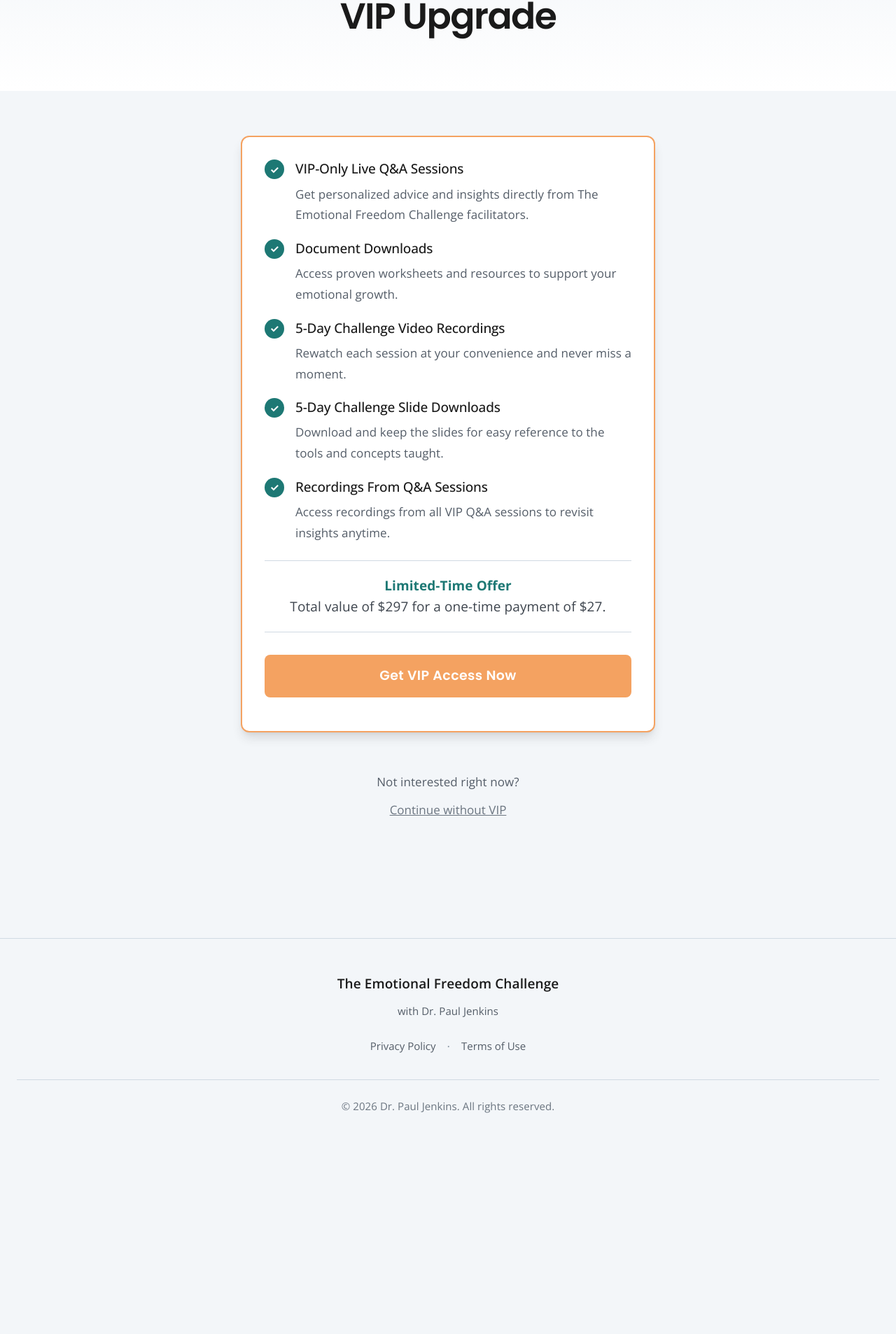
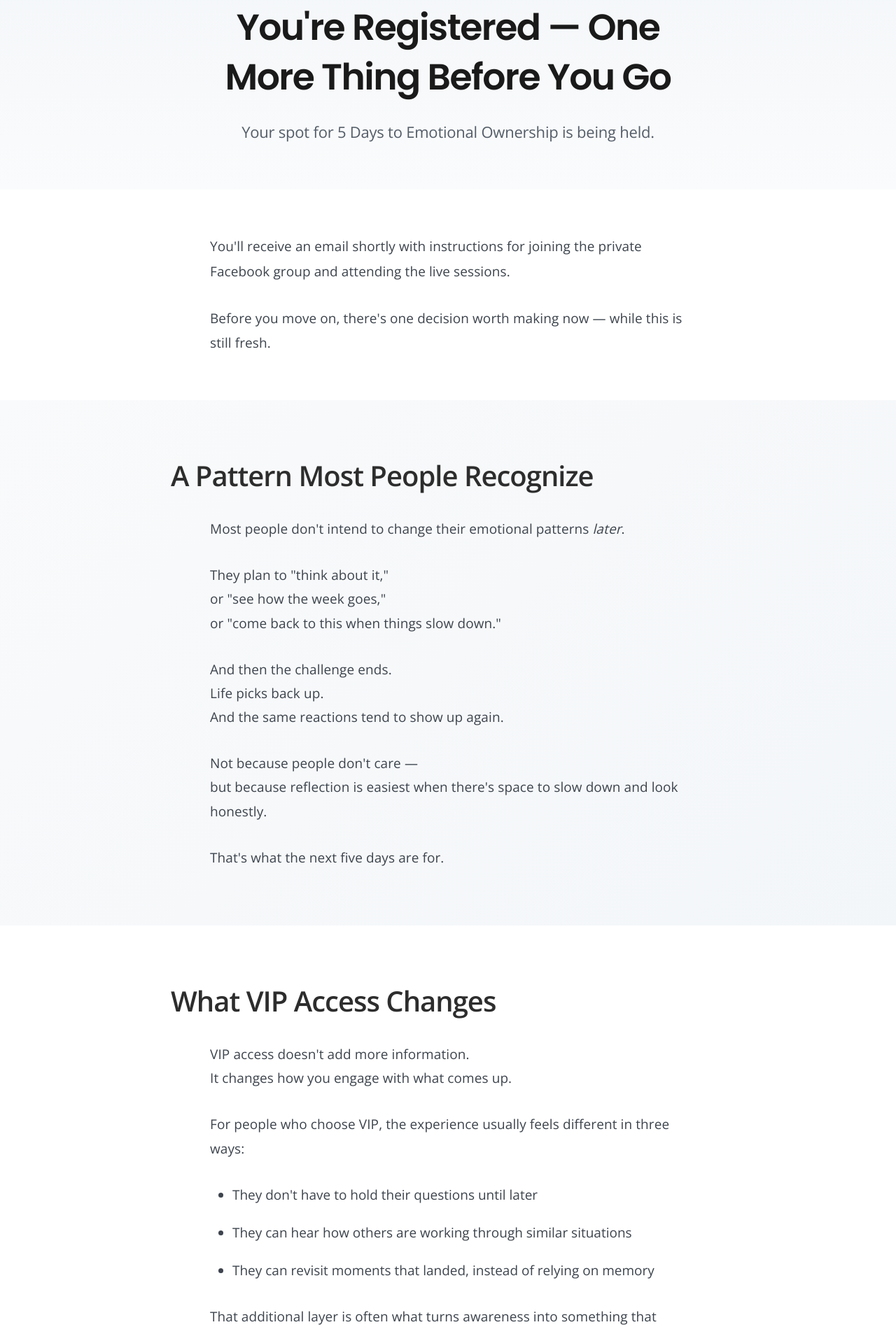
Before and after one commit to rbradshaw9/emotionalfreedomchallenge, a Next.js app: page /vip in a window 1280 px wide. Shown: the part 186-2093 px from the top of the page at 70% size. Before the commit the page ends 1812 px from the top, so only its background shows below. Built offline with nearby package versions, Linux system fonts and the light colour scheme.

Commit message:
VIP page rewrite: new copy with calm, thoughtful approach and beautiful design

```diff
--- a/app/vip/page.module.css
+++ b/app/vip/page.module.css
@@ -3,8 +3,9 @@
 }
 
 .hero {
-  padding: var(--space-20) 0 var(--space-12);
-  background: linear-gradient(to bottom, var(--color-gray-50), var(--color-white));
+  padding: var(--space-24) 0 var(--space-16);
+  background: linear-gradient(180deg, #F3F6F9 0%, #FAFBFC 100%);
+  position: relative;
 }
 
 .hero h1 {
@@ -19,305 +20,293 @@
 .subtitle {
   font-size: var(--text-xl);
   color: var(--color-gray-600);
-  line-height: var(--leading-relaxed);
+  line-height: 1.7;
   text-align: center;
-  max-width: 650px;
+  max-width: 700px;
   margin: 0 auto;
+  letter-spacing: -0.01em;
 }
 
-.offerSection {
+.confirmationSection {
   padding: var(--space-16) 0;
+  background-color: var(--color-white);
 }
 
-.offerCard {
+.confirmationSection p {
+  font-size: var(--text-lg);
+  color: var(--color-gray-700);
+  line-height: 1.85;
+  margin-bottom: var(--space-8);
+  max-width: 680px;
+  margin-left: auto;
+  margin-right: auto;
+}
+
+.confirmationSection p:last-child {
+  margin-bottom: 0;
+}
+
+.patternSection {
+  padding: var(--space-20) 0;
+  background: linear-gradient(135deg, #F9FAFB 0%, #F3F6F9 100%);
+}
+
+.patternSection h2 {
+  margin-bottom: var(--space-8);
+}
+
+.patternSection p {
+  font-size: var(--text-lg);
+  color: var(--color-gray-700);
+  line-height: 1.8;
+  margin-bottom: var(--space-8);
+  max-width: 680px;
+  margin-left: auto;
+  margin-right: auto;
+}
+
+.patternSection p:last-child {
+  margin-bottom: 0;
+}
+
+.valueSection {
+  padding: var(--space-20) 0;
   background-color: var(--color-white);
-  border: 2px solid var(--color-accent);
+}
+
+.valueSection h2 {
+  margin-bottom: var(--space-8);
+}
+
+.valueSection p {
+  font-size: var(--text-lg);
+  color: var(--color-gray-700);
+  line-height: 1.8;
+  margin-bottom: var(--space-8);
+  max-width: 680px;
+  margin-left: auto;
+  margin-right: auto;
+}
+
+.valueSection p:last-child {
+  margin-bottom: 0;
+}
+
+.valueSection ul {
+  margin: var(--space-8) 0;
+  padding-left: var(--space-8);
+  max-width: 680px;
+  margin-left: auto;
+  margin-right: auto;
+}
+
+.valueSection li {
+  font-size: var(--text-lg);
+  color: var(--color-gray-700);
+  line-height: 1.8;
+  margin-bottom: var(--space-5);
+}
+
+.valueSection li:last-child {
+  margin-bottom: 0;
+}
+
+.featuresSection {
+  padding: var(--space-20) 0;
+  background-color: var(--color-gray-50);
+}
+
+.featuresSection h2 {
+  margin-bottom: var(--space-12);
+}
+
+.featureCards {
+  display: grid;
+  grid-template-columns: repeat(auto-fit, minmax(280px, 1fr));
+  gap: var(--space-8);
+  margin-top: var(--space-8);
+}
+
+.featureCard {
+  background-color: var(--color-white);
+  border: 1.5px solid var(--color-gray-200);
   border-radius: var(--radius-xl);
   padding: var(--space-8);
-  box-shadow: var(--shadow-lg);
-  position: relative;
+  box-shadow: 0 4px 20px -4px rgba(0, 0, 0, 0.08);
+  transition: all 0.2s ease;
 }
 
-.badge {
-  position: absolute;
-  top: -12px;
-  left: 50%;
-  transform: translateX(-50%);
-  background-color: var(--color-accent);
-  color: var(--color-white);
-  padding: var(--space-2) var(--space-6);
-  border-radius: var(--radius-lg);
-  font-size: var(--text-sm);
-  font-weight: var(--font-semibold);
-  letter-spacing: 0.5px;
+.featureCard:hover {
+  transform: translateY(-2px);
+  box-shadow: 0 8px 30px -6px rgba(29, 120, 116, 0.15);
+  border-color: var(--color-primary);
 }
 
-.offerCard h2 {
-  text-align: center;
-  margin-top: var(--space-4);
+.featureCard h3 {
+  font-size: var(--text-xl);
+  color: var(--color-primary);
+  margin-bottom: var(--space-4);
+  font-weight: 600;
+}
+
+.featureCard p {
+  font-size: var(--text-base);
+  color: var(--color-gray-700);
+  line-height: 1.7;
   margin-bottom: var(--space-4);
 }
 
-.offerDescription {
-  text-align: center;
-  color: var(--color-gray-600);
-  margin-bottom: var(--space-8);
-  font-size: var(--text-lg);
+.featureCard p:last-child {
+  margin-bottom: 0;
 }
 
-.priceSection {
-  text-align: center;
-  margin-bottom: var(--space-8);
-  padding: var(--space-5) 0;
-  border-top: 1px solid var(--color-border);
-  border-bottom: 1px solid var(--color-border);
+.pricingSection {
+  padding: var(--space-20) 0;
+  background-color: var(--color-white);
 }
 
-.price {
-  display: flex;
-  flex-direction: column;
-  align-items: center;
-  gap: var(--space-2);
+.pricingSection h2 {
+  margin-bottom: var(--space-8);
 }
 
-.priceAmount {
-  font-size: var(--text-5xl);
-  font-weight: var(--font-bold);
-  color: var(--color-primary);
-}
-
-.priceLabel {
-  font-size: var(--text-base);
-  color: var(--color-gray-600);
-}
-
-.valueLine {
+.pricingSection p {
   font-size: var(--text-lg);
   color: var(--color-gray-700);
-  line-height: var(--leading-relaxed);
-  margin: 0;
-}
-
-.valueLine strong {
-  color: var(--color-primary);
-}
-
-.features {
+  line-height: 1.8;
   margin-bottom: var(--space-6);
 }
 
-.features h3 {
-  font-size: var(--text-xl);
-  margin-bottom: var(--space-6);
+.pricingSection p:last-child {
+  margin-bottom: 0;
 }
 
-.feature {
-  display: flex;
-  gap: var(--space-4);
-  margin-bottom: var(--space-5);
-  align-items: flex-start;
+.pricingSection strong {
+  color: var(--color-primary);
+  font-weight: 600;
+  font-size: var(--text-2xl);
 }
 
-.featureIcon {
-  flex-shrink: 0;
-  width: 28px;
-  height: 28px;
-  background-color: var(--color-primary);
-  color: var(--color-white);
-  border-radius: 50%;
-  display: flex;
-  align-items: center;
-  justify-content: center;
-  font-weight: var(--font-bold);
-  font-size: var(--text-sm);
-}
-
-.featureContent h4 {
-  font-size: var(--text-lg);
-  margin-bottom: var(--space-2);
-  color: var(--color-gray-900);
-}
-
-.featureContent p {
-  margin-bottom: 0;
+.pricingSection em {
   color: var(--color-gray-600);
   font-size: var(--text-base);
 }
 
-.guarantee {
+.decisionSection {
+  padding: var(--space-20) 0;
+  background: linear-gradient(135deg, #F9FAFB 0%, #F3F6F9 100%);
+}
+
+.decisionSection h2 {
+  margin-bottom: var(--space-8);
+}
+
+.decisionSection p {
+  font-size: var(--text-lg);
+  color: var(--color-gray-700);
+  line-height: 1.8;
+  margin-bottom: var(--space-8);
+  max-width: 680px;
+  margin-left: auto;
+  margin-right: auto;
+}
+
+.decisionSection p:last-child {
+  margin-bottom: 0;
+}
+
+.decisionSection ul {
+  margin: var(--space-8) 0;
+  padding-left: var(--space-8);
+  max-width: 680px;
+  margin-left: auto;
+  margin-right: auto;
+}
+
+.decisionSection li {
+  font-size: var(--text-lg);
+  color: var(--color-gray-700);
+  line-height: 1.8;
+  margin-bottom: var(--space-5);
+}
+
+.decisionSection li:last-child {
+  margin-bottom: 0;
+}
+
+.ctaSection {
+  padding: var(--space-20) 0;
+  background-color: var(--color-white);
+}
+
+.ctaLabel {
   text-align: center;
-  font-size: var(--text-sm);
+  font-size: var(--text-2xl);
+  font-weight: 600;
+  color: var(--color-gray-900);
+  margin-bottom: var(--space-2);
+}
+
+.ctaSubtext {
+  text-align: center;
+  font-size: var(--text-base);
   color: var(--color-gray-600);
-  margin-bottom: 0;
-  padding: var(--space-4);
-  background-color: var(--color-gray-50);
-  border-radius: var(--radius-md);
+  margin-bottom: var(--space-8);
 }
 
 .secondaryPath {
-  margin-top: var(--space-8);
   text-align: center;
-  padding: var(--space-6);
+  padding-top: var(--space-6);
+  border-top: 1px solid var(--color-gray-200);
 }
 
-.secondaryPath p {
+.orText {
+  font-size: var(--text-base);
   color: var(--color-gray-600);
-  margin-bottom: var(--space-3);
-  font-size: var(--text-base);
+  margin-bottom: var(--space-4);
 }
 
 .noThanksLink {
-  color: var(--color-gray-500);
-  text-decoration: underline;
-  font-size: var(--text-base);
+  display: inline-block;
+  color: var(--color-gray-600);
+  text-decoration: none;
+  font-size: var(--text-lg);
   transition: color 0.2s ease;
+  padding: var(--space-3) var(--space-6);
+  border: 1.5px solid var(--color-gray-300);
+  border-radius: var(--radius-lg);
 }
 
 .noThanksLink:hover {
-  color: var(--color-gray-700);
+  color: var(--color-gray-900);
+  border-color: var(--color-gray-400);
 }
 
-.testimonialSection {
+.closingSection {
   padding: var(--space-16) 0;
   background-color: var(--color-gray-50);
 }
 
-.testimonialSection h2 {
-  margin-bottom: var(--space-10);
+.closingSection h2 {
+  margin-bottom: var(--space-6);
 }
 
-.testimonials {
-  display: grid;
-  grid-template-columns: repeat(auto-fit, minmax(280px, 1fr));
-  gap: var(--space-8);
+.closingSection p {
+  font-size: var(--text-lg);
+  color: var(--color-gray-700);
+  line-height: 1.8;
+  margin-bottom: var(--space-6);
+  max-width: 680px;
+  margin-left: auto;
+  margin-right: auto;
 }
 
-.testimonial {
-  background-color: var(--color-white);
-  padding: var(--space-6);
-  border-radius: var(--radius-lg);
-  border: 1.5px solid var(--color-border);
-}
-
-.testimonialQuote {
-  font-size: var(--text-base);
-  font-style: italic;
-  color: var(--color-gray-700);
-  margin-bottom: var(--space-4);
-  line-height: var(--leading-relaxed);
-}
-
-.testimonialAuthor {
-  font-size: var(--text-sm);
-  font-weight: var(--font-semibold);
-  color: var(--color-primary);
+.closingSection p:last-child {
   margin-bottom: 0;
-}
-
-.howItWorksSection {
-  padding: var(--space-16) 0;
-  background: var(--gradient-cool);
-}
-
-.howItWorksSection h2 {
-  margin-bottom: var(--space-10);
-}
-
-.steps {
-  display: grid;
-  grid-template-columns: repeat(auto-fit, minmax(250px, 1fr));
-  gap: var(--space-8);
-}
-
-.step {
-  background-color: var(--color-white);
-  border: 1.5px solid var(--color-gray-200);
-  border-radius: var(--radius-xl);
-  padding: var(--space-8);
-  text-align: center;
-  box-shadow: var(--shadow-sm);
-  transition: all 0.2s ease;
-}
-
-.step:hover {
-  border-color: var(--color-primary);
-  box-shadow: var(--shadow-md);
-  transform: translateY(-2px);
-}
-
-.stepNumber {
-  width: 52px;
-  height: 52px;
-  background: var(--color-primary);
-  color: var(--color-white);
-  border-radius: 50%;
-  display: flex;
-  align-items: center;
-  justify-content: center;
-  font-size: var(--text-2xl);
-  font-weight: var(--font-bold);
-  margin: 0 auto var(--space-4);
-  box-shadow: var(--shadow-sm);
-}
-
-.step h3 {
-  font-size: var(--text-xl);
-  color: var(--color-primary);
-  margin-bottom: var(--space-3);
-}
-
-.step p {
-  margin-bottom: 0;
-  color: var(--color-gray-600);
-}
-
-.faqSection {
-  padding: var(--space-16) 0;
-  background-color: var(--color-white);
-}
-
-.faqSection h2 {
-  margin-bottom: var(--space-10);
-}
-
-.faqs {
-  max-width: 800px;
-  margin: 0 auto;
-}
-
-.faq {
-  background-color: var(--color-gray-50);
-  border: 1px solid var(--color-border);
-  border-radius: var(--radius-lg);
-  padding: var(--space-6);
-  margin-bottom: var(--space-6);
-  transition: all 0.2s ease;
-}
-
-.faq:hover {
-  border-color: var(--color-primary-light);
-  box-shadow: var(--shadow-sm);
-}
-
-.faq:last-child {
-  margin-bottom: 0;
-}
-
-.faq h3 {
-  font-size: var(--text-lg);
-  color: var(--color-primary);
-  margin-bottom: var(--space-3);
-}
-
-.faq p {
-  margin-bottom: 0;
-  color: var(--color-gray-600);
-  line-height: var(--leading-relaxed);
 }
 
 @media (max-width: 768px) {
   .hero {
-    padding: var(--space-16) 0 var(--space-10);
+    padding: var(--space-20) 0 var(--space-12);
   }
 
   .hero h1 {
@@ -327,67 +316,55 @@
 
   .subtitle {
     font-size: var(--text-base);
-    margin-bottom: var(--space-6);
   }
 
-  .offerSection {
+  .confirmationSection {
     padding: var(--space-16) 0;
   }
 
-  .offerCard {
-    padding: var(--space-8) var(--space-5);
+  .confirmationSection p,
+  .patternSection p,
+  .valueSection p,
+  .decisionSection p,
+  .closingSection p {
+    font-size: var(--text-base);
+    line-height: 1.75;
   }
 
-  .priceAmount {
-    font-size: var(--text-4xl);
+  .patternSection,
+  .valueSection,
+  .featuresSection,
+  .pricingSection,
+  .decisionSection,
+  .ctaSection {
+    padding: var(--space-16) 0;
   }
 
-  .feature {
-    padding: var(--space-5);
-  }
-
-  .featureContent h4 {
-    font-size: var(--text-lg);
-  }
-
-  .testimonialSection {
-    padding: var(--space-12) 0;
-  }
-
-  .testimonials {
+  .featureCards {
     grid-template-columns: 1fr;
     gap: var(--space-6);
   }
 
-  .testimonialCard {
-    padding: var(--space-6) var(--space-5);
+  .featureCard {
+    padding: var(--space-6);
   }
 
-  .howItWorksSection {
-    padding: var(--space-12) 0;
+  .ctaLabel {
+    font-size: var(--text-xl);
   }
 
-  .steps {
-    grid-template-columns: 1fr;
-    gap: var(--space-8);
+  .noThanksLink {
+    font-size: var(--text-base);
   }
 
-  .step {
-    padding: var(--space-6) var(--space-5);
-  }
-
-  .faqSection {
-    padding: var(--space-12) 0;
-  }
-
-  .ctaSection {
+  .closingSection {
     padding: var(--space-12) 0;
   }
 }
 
 @media (max-width: 480px) {
   .hero {
-    padding: var(--space-12) 0 var(--space-8);
+    padding: var(--space-16) 0 var(--space-10);
   }
 
   .hero h1 {
@@ -398,15 +375,37 @@
     font-size: var(--text-sm);
   }
 
-  .offerSection {
+  .confirmationSection,
+  .patternSection,
+  .valueSection,
+  .featuresSection,
+  .pricingSection,
+  .decisionSection,
+  .ctaSection {
     padding: var(--space-12) 0;
   }
 
-  .offerCard {
-    padding: var(--space-6) var(--space-4);
+  .confirmationSection p,
+  .patternSection p,
+  .valueSection p,
+  .decisionSection p,
+  .closingSection p {
+    font-size: var(--text-sm);
   }
 
-  .ctaSection {
-    padding: var(--space-12) 0;
+  .featureCard h3 {
+    font-size: var(--text-lg);
+  }
+
+  .pricingSection p {
+    font-size: var(--text-base);
+  }
+
+  .ctaLabel {
+    font-size: var(--text-lg);
+  }
+
+  .closingSection {
+    padding: var(--space-10) 0;
   }
 }
--- a/app/vip/page.tsx
+++ b/app/vip/page.tsx
@@ -7,82 +7,166 @@ export default function VIPPage() {
       <section className={styles.hero}>
         <div className="container container-md">
           <h1 className="text-center text-balance">
-            VIP Upgrade
+            You're Registered — One More Thing Before You Go
           </h1>
+          <p className={styles.subtitle}>
+            Your spot for 5 Days to Emotional Ownership is being held.
+          </p>
         </div>
       </section>
 
-      <section className={styles.offerSection}>
-        <div className="container container-sm">
-          <div className={styles.offerCard}>
-            <div className={styles.features}>
-              <div className={styles.feature}>
-                <div className={styles.featureIcon}>✓</div>
-                <div className={styles.featureContent}>
-                  <h4>VIP-Only Live Q&A Sessions</h4>
-                  <p>Get personalized advice and insights directly from The Emotional Freedom Challenge facilitators.</p>
-                </div>
-              </div>
+      <section className={styles.confirmationSection}>
+        <div className="container container-content">
+          <p>
+            You'll receive an email shortly with instructions for joining the private Facebook group and attending the live sessions.
+          </p>
+          <p>
+            Before you move on, there's one decision worth making now — while this is still fresh.
+          </p>
+        </div>
+      </section>
 
-              <div className={styles.feature}>
-                <div className={styles.featureIcon}>✓</div>
-                <div className={styles.featureContent}>
-                  <h4>Document Downloads</h4>
-                  <p>Access proven worksheets and resources to support your emotional growth.</p>
-                </div>
-              </div>
+      <section className={styles.patternSection}>
+        <div className="container container-content">
+          <h2>A Pattern Most People Recognize</h2>
+          <p>Most people don't intend to change their emotional patterns <em>later</em>.</p>
+          <p>
+            They plan to "think about it,"<br />
+            or "see how the week goes,"<br />
+            or "come back to this when things slow down."
+          </p>
+          <p>
+            And then the challenge ends.<br />
+            Life picks back up.<br />
+            And the same reactions tend to show up again.
+          </p>
+          <p>
+            Not because people don't care —<br />
+            but because reflection is easiest when there's space to slow down and look honestly.
+          </p>
+          <p>That's what the next five days are for.</p>
+        </div>
+      </section>
 
-              <div className={styles.feature}>
-                <div className={styles.featureIcon}>✓</div>
-                <div className={styles.featureContent}>
-                  <h4>5-Day Challenge Video Recordings</h4>
-                  <p>Rewatch each session at your convenience and never miss a moment.</p>
-                </div>
-              </div>
+      <section className={styles.valueSection}>
+        <div className="container container-content">
+          <h2>What VIP Access Changes</h2>
+          <p>
+            VIP access doesn't add more information.<br />
+            It changes how you engage with what comes up.
+          </p>
+          <p>For people who choose VIP, the experience usually feels different in three ways:</p>
+          <ul>
+            <li>They don't have to hold their questions until later</li>
+            <li>They can hear how others are working through similar situations</li>
+            <li>They can revisit moments that landed, instead of relying on memory</li>
+          </ul>
+          <p>That additional layer is often what turns awareness into something that sticks.</p>
+        </div>
+      </section>
 
-              <div className={styles.feature}>
-                <div className={styles.featureIcon}>✓</div>
-                <div className={styles.featureContent}>
-                  <h4>5-Day Challenge Slide Downloads</h4>
-                  <p>Download and keep the slides for easy reference to the tools and concepts taught.</p>
-                </div>
-              </div>
+      <section className={styles.featuresSection}>
+        <div className="container container-md">
+          <h2 className="text-center">What's Included with VIP Access</h2>
 
-              <div className={styles.feature}>
-                <div className={styles.featureIcon}>✓</div>
-                <div className={styles.featureContent}>
-                  <h4>Recordings From Q&A Sessions</h4>
-                  <p>Access recordings from all VIP Q&A sessions to revisit insights anytime.</p>
-                </div>
-              </div>
-            </div>
-
-            <div className={styles.priceSection}>
-              <p className={styles.valueLine}>
-                <strong>Limited-Time Offer</strong><br />
-                Total value of $297 for a one-time payment of $27.
+          <div className={styles.featureCards}>
+            <div className={styles.featureCard}>
+              <h3>Private Live Q&A After Each Session</h3>
+              <p>
+                After each daily session, Dr. Paul stays on for a smaller Q&A.
+              </p>
+              <p>
+                This is where people tend to ask about real conversations, real relationships, and real situations — not theory.
               </p>
             </div>
 
-            {/*
-              INTEGRATION POINT: Payment Processing
+            <div className={styles.featureCard}>
+              <h3>Full Session Recordings</h3>
+              <p>
+                You'll have access to the recordings for each session, so you can return to what stood out or catch anything you missed.
+              </p>
+            </div>
 
-              This button will need to be connected to a payment processor
-              (e.g., Stripe, PayPal, or Infusionsoft order form).
+            <div className={styles.featureCard}>
+              <h3>VIP Q&A Recordings</h3>
+              <p>
+                All Q&A sessions are recorded and available to you.
+              </p>
+              <p>
+                Many participants say these recordings are where things quietly click.
+              </p>
+            </div>
+          </div>
+        </div>
+      </section>
 
-              After successful payment, redirect to /thank-you?vip=true
-            */}
-            <button className="button button-accent button-lg" style={{ width: '100%', marginBottom: 'var(--space-4)' }}>
-              Get VIP Access Now
-            </button>
-          </div>
+      <section className={styles.pricingSection}>
+        <div className="container container-sm">
+          <h2 className="text-center">About the Cost</h2>
+          <p className="text-center">
+            VIP access is valued at $297.
+          </p>
+          <p className="text-center">
+            Because you're joining the challenge now, you can add VIP access for a one-time payment of <strong>$27</strong>.
+          </p>
+          <p className="text-center">
+            VIP spots are limited so the Q&A sessions stay useful and personal.
+          </p>
+          <p className="text-center">
+            <em>This option is only available during registration.</em>
+          </p>
+        </div>
+      </section>
+
+      <section className={styles.decisionSection}>
+        <div className="container container-content">
+          <h2>A Simple Way to Decide</h2>
+          <p>If you're the type of person who:</p>
+          <ul>
+            <li>tends to have questions after sessions</li>
+            <li>wants to slow things down and reflect</li>
+            <li>knows that momentum matters</li>
+          </ul>
+          <p>VIP usually ends up being worth it.</p>
+          <p>
+            If you're comfortable just attending live and seeing what you notice, that's fine too.
+          </p>
+          <p>
+            But this is the moment when most people either lean in —<br />
+            or default back to how things usually go.
+          </p>
+        </div>
+      </section>
+
+      <section className={styles.ctaSection}>
+        <div className="container container-sm">
+          <p className={styles.ctaLabel}>👉 Add VIP Access for $27</p>
+          <p className={styles.ctaSubtext}>(one-time payment)</p>
+
+          <a
+            href="https://bl843.infusionsoft.app/app/orderForms/cdb82d2b-34ac-443e-aba9-2c63993be424"
+            className="button button-primary button-lg"
+            style={{ width: '100%', marginBottom: 'var(--space-6)' }}
+          >
+            Yes — Add VIP Access
+          </a>
 
           <div className={styles.secondaryPath}>
-            <p>Not interested right now?</p>
+            <p className={styles.orText}>Or continue without VIP</p>
             <Link href="/thank-you" className={styles.noThanksLink}>
-              Continue without VIP
+              No — I'll attend the live sessions only
             </Link>
           </div>
+        </div>
+      </section>
+
+      <section className={styles.closingSection}>
+        <div className="container container-content">
+          <h2>Either Way</h2>
+          <p>You're welcome in the challenge.</p>
+          <p>
+            Just know that how you engage tends to shape what you take away.
+          </p>
         </div>
       </section>
     </div>
```
Also changed, not shown: public/images/backgrounddp.jpeg (added).
